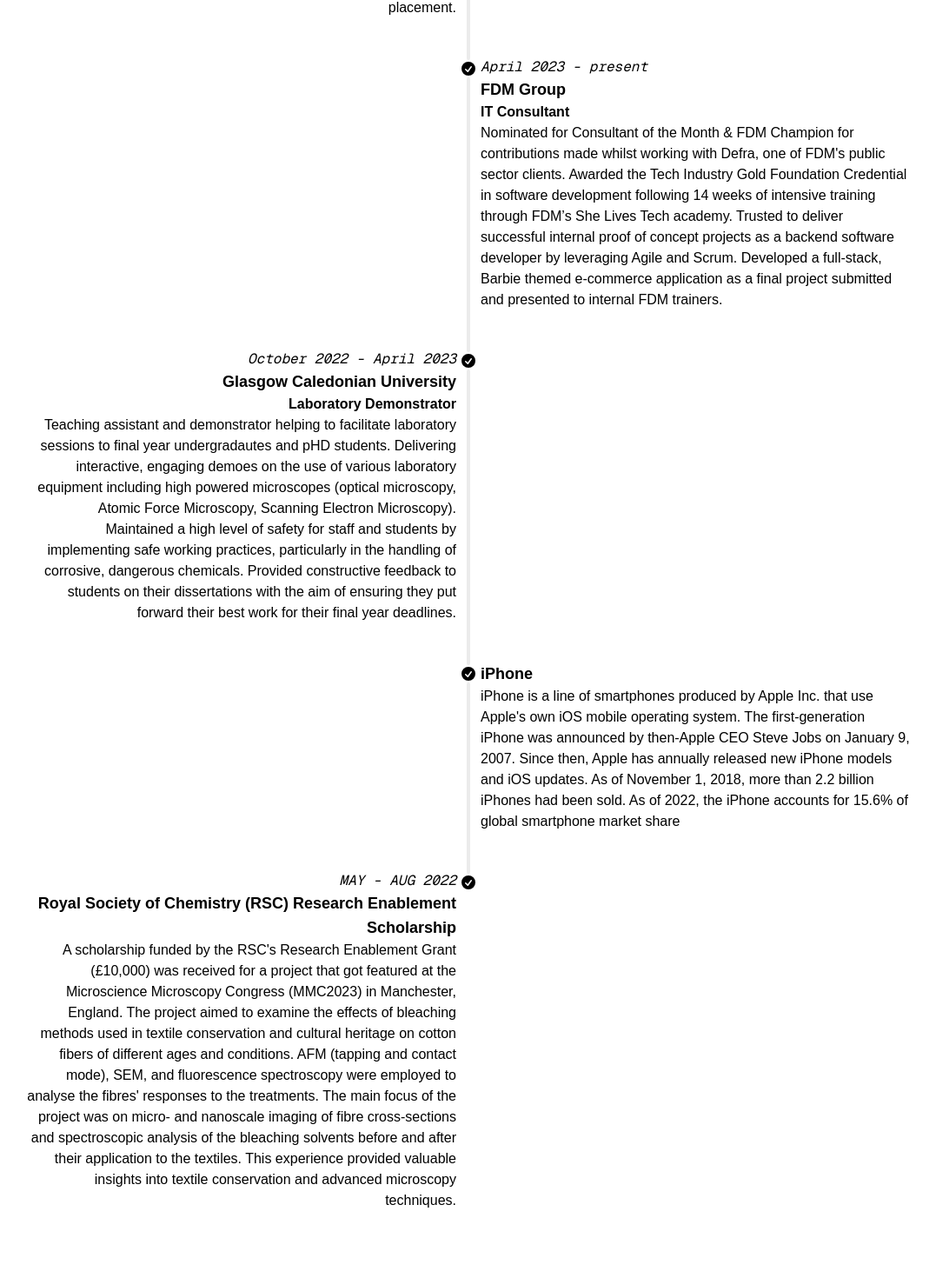
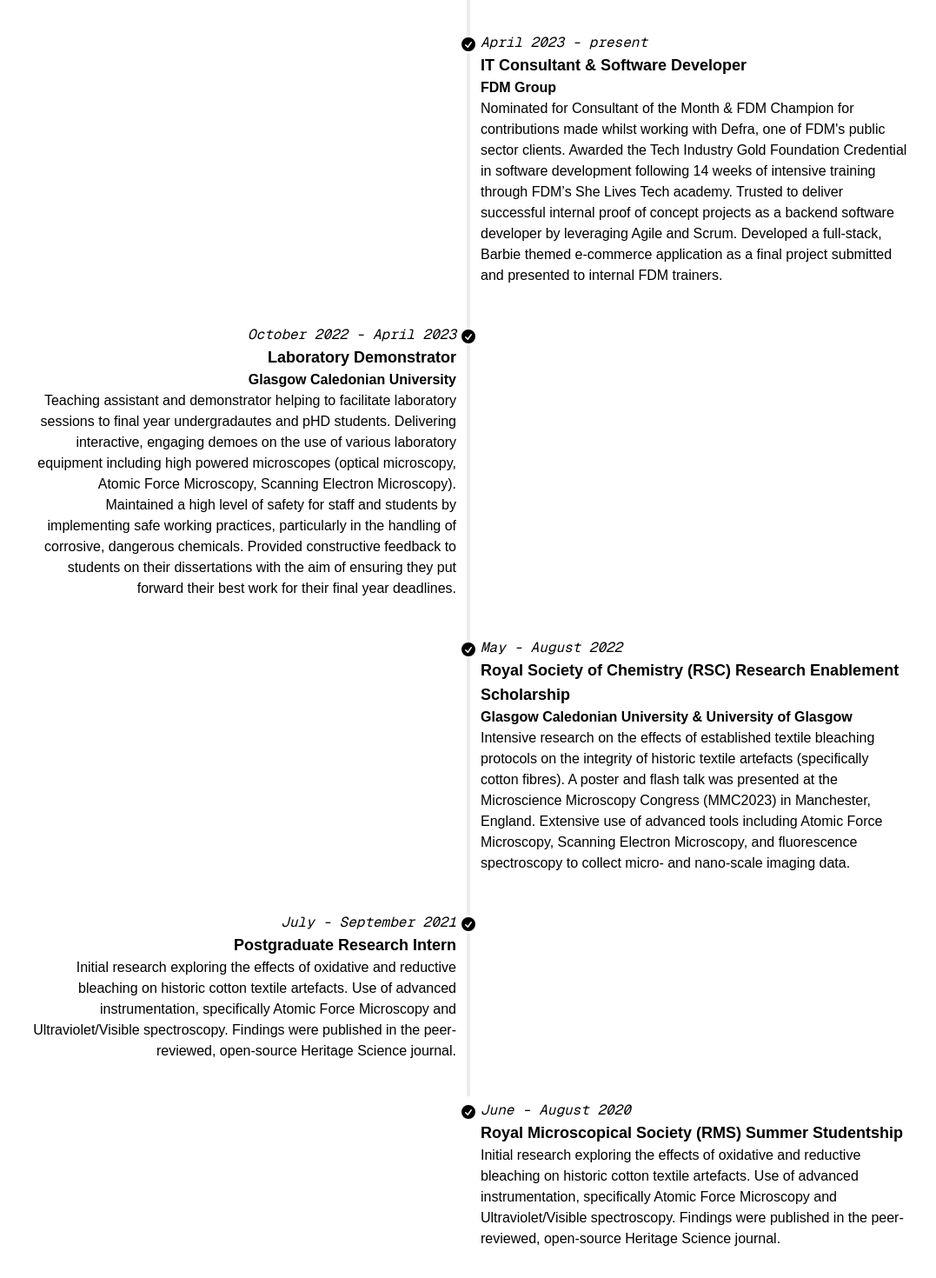
Before and after one commit to rtasalem/ranasalem.io, a Next.js app: page /experience in a window 1280 px wide. Shown: the part 344-1814 px from the top of the page at 87% size, without its empty margins (101-1178 px from the left). Before the commit the page ends 1777 px from the top, so only its background shows below. Built offline with nearby package versions, Linux system fonts and the light colour scheme.

Commit message:
complete: /about + timeline

```diff
--- a/app/experience/page.tsx
+++ b/app/experience/page.tsx
@@ -20,8 +20,8 @@ export default function About() {
             </div>
             <div className="timeline-start mb-10 md:text-end">
               <time className="font-mono italic">January 2024 - present</time>
-              <div className="text-lg font-black">Department for Environment, Food and Rural Affairs (Defra)</div>
-              <div className="font-black">Software Developer</div>
+              <div className="text-lg font-black">Software Developer (Node.js)</div>
+              <div className="font-black">Department for Environment, Food and Rural Affairs (Defra)</div>
               A 2-year contract in the UK Civil Service via FDM Group as a Node.js developer.
               Chosen to work within Defra's thriving Farming and Countryside Programme on a
               multidisciplinary team. Directly involved in the developing and maintaining of a
@@ -49,8 +49,8 @@ export default function About() {
             </div>
             <div className="timeline-end md:mb-10">
               <time className="font-mono italic">April 2023 - present</time>
-              <div className="text-lg font-black">FDM Group</div>
-              <div className="font-black">IT Consultant</div>
+              <div className="text-lg font-black">IT Consultant & Software Developer</div>
+              <div className="font-black">FDM Group</div>
               Nominated for Consultant of the Month & FDM Champion for contributions made whilst working with
               Defra, one of FDM's public sector clients. Awarded the Tech Industry Gold Foundation Credential in
               software development following 14 weeks of intensive training through FDM’s She Lives Tech academy.
@@ -78,8 +78,8 @@ export default function About() {
             </div>
             <div className="timeline-start mb-10 md:text-end">
               <time className="font-mono italic">October 2022 - April 2023</time>
-              <div className="text-lg font-black">Glasgow Caledonian University</div>
-              <div className="font-black">Laboratory Demonstrator</div>
+              <div className="text-lg font-black">Laboratory Demonstrator</div>
+              <div className="font-black">Glasgow Caledonian University</div>
               Teaching assistant and demonstrator helping to facilitate laboratory sessions to final year undergradautes
               and pHD students. Delivering interactive, engaging demoes on the use of various laboratory equipment including
               high powered microscopes (optical microscopy, Atomic Force Microscopy, Scanning Electron Microscopy). Maintained
@@ -107,12 +107,13 @@ export default function About() {
             </div>
             <div className="timeline-end md:mb-10">
               <time className="font-mono italic"></time>
-              <div className="text-lg font-black">iPhone</div>
-              iPhone is a line of smartphones produced by Apple Inc. that use Apple's own iOS mobile
-              operating system. The first-generation iPhone was announced by then-Apple CEO Steve Jobs on
-              January 9, 2007. Since then, Apple has annually released new iPhone models and iOS updates. As
-              of November 1, 2018, more than 2.2 billion iPhones had been sold. As of 2022, the iPhone
-              accounts for 15.6% of global smartphone market share
+              <time className="font-mono italic">May - August 2022</time>
+              <div className="text-lg font-black">Royal Society of Chemistry (RSC) Research Enablement Scholarship</div>
+              <div className="font-black">Glasgow Caledonian University & University of Glasgow</div>
+              Intensive research on the effects of established textile bleaching protocols on the integrity of historic textile artefacts
+              (specifically cotton fibres). A poster and flash talk was presented at the Microscience Microscopy Congress (MMC2023) in Manchester,
+              England. Extensive use of advanced tools including Atomic Force Microscopy, Scanning Electron Microscopy, and fluorescence spectroscopy
+              to collect micro- and nano-scale imaging data.
             </div>
             <hr />
           </li>
@@ -133,15 +134,35 @@ export default function About() {
               </svg>
             </div>
             <div className="timeline-start mb-10 md:text-end">
-              <time className="font-mono italic">MAY - AUG 2022</time>
-              <div className="text-lg font-black">Royal Society of Chemistry (RSC) Research Enablement Scholarship</div>
-              A scholarship funded by the RSC's Research Enablement Grant (£10,000) was received for a project that got featured
-              at the Microscience Microscopy Congress (MMC2023) in Manchester, England. The project aimed to examine the effects of
-              bleaching methods used in textile conservation and cultural heritage on cotton fibers of different ages and conditions.
-              AFM (tapping and contact mode), SEM, and fluorescence spectroscopy were employed to analyse the fibres' responses to the
-              treatments. The main focus of the project was on micro- and nanoscale imaging of fibre cross-sections and spectroscopic
-              analysis of the bleaching solvents before and after their application to the textiles. This experience provided valuable
-              insights into textile conservation and advanced microscopy techniques.
+              <time className="font-mono italic">July - September 2021</time>
+              <div className="text-lg font-black">Postgraduate Research Intern</div>
+              Initial research exploring the effects of oxidative and reductive bleaching on historic cotton textile
+              artefacts. Use of advanced instrumentation, specifically Atomic Force Microscopy and Ultraviolet/Visible
+              spectroscopy. Findings were published in the peer-reviewed, open-source Heritage Science journal.
+            </div>
+            <hr />
+          </li>
+          <li>
+            <div className="timeline-middle">
+              <svg
+                xmlns="http://www.w3.org/2000/svg"
+                viewBox="0 0 20 20"
+                fill="currentColor"
+                className="h-5 w-5"
+              >
+                <path
+                  fillRule="evenodd"
+                  d="M10 18a8 8 0 100-16 8 8 0 000 16zm3.857-9.809a.75.75 0 00-1.214-.882l-3.483 4.79-1.88-1.88a.75.75 0 10-1.06 1.061l2.5 2.5a.75.75 0 001.137-.089l4-5.5z"
+                  clipRule="evenodd"
+                />
+              </svg>
+            </div>
+            <div className="timeline-end mb-10 md:mb-10">
+              <time className="font-mono italic">June - August 2020</time>
+              <div className="text-lg font-black">Royal Microscopical Society (RMS) Summer Studentship</div>
+              Initial research exploring the effects of oxidative and reductive bleaching on historic cotton textile
+              artefacts. Use of advanced instrumentation, specifically Atomic Force Microscopy and Ultraviolet/Visible
+              spectroscopy. Findings were published in the peer-reviewed, open-source Heritage Science journal.
             </div>
           </li>
         </ul>
```
